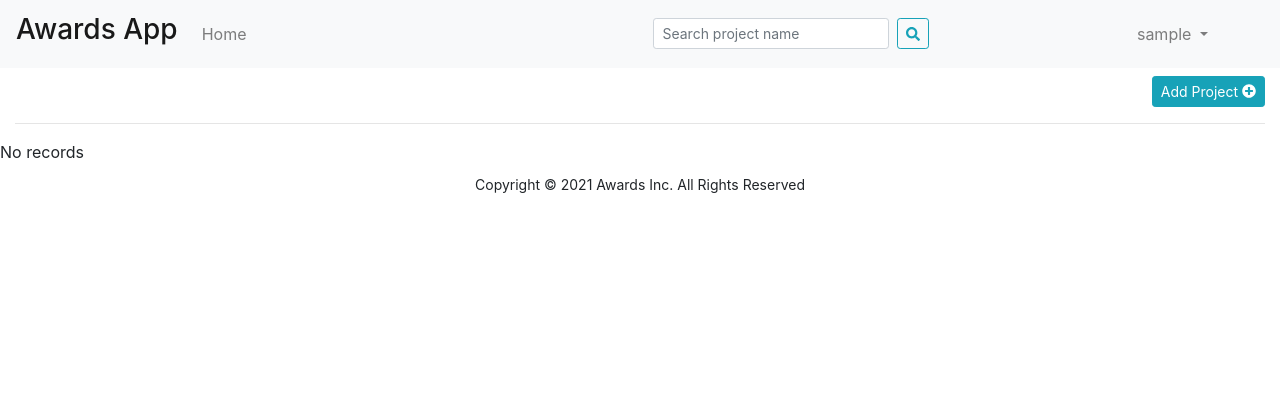
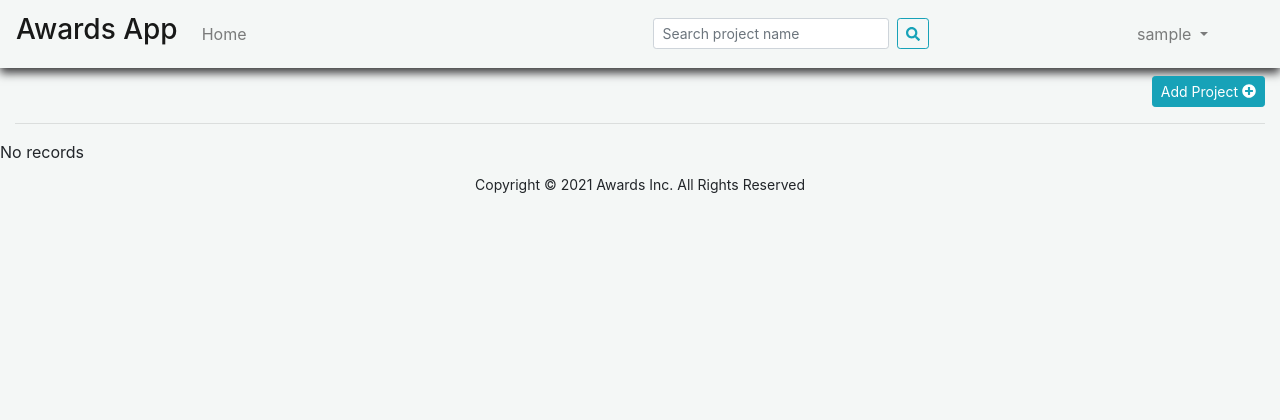
Before and after one commit to KenThumi/awards, a Django app: page / in a window 1280 px wide. Shown: the top 420 px of the page. Run offline with Django 3.2, Linux system fonts and the light colour scheme; the visitor is signed in with stand-in values (Sample User, id 1); data that the repository does not hold is empty; some libraries are stand-ins or nearby versions.

Commit message:
Added some style on navbar and mock up

```diff
--- a/static/css/styles.css
+++ b/static/css/styles.css
@@ -14,3 +14,11 @@
 .card img{
         width: 100%;
 }
+
+body{
+    background-color: #f4f7f6;
+}
+.navbar{
+    background-color: #f4f7f6;
+    box-shadow: 0px 5px 9px #3c3c3e;
+}
--- a/websites/templates/navbar.html
+++ b/websites/templates/navbar.html
@@ -1,4 +1,4 @@
-<nav class="navbar navbar-expand-lg navbar-light bg-light">
+<nav class="navbar  fixed-topp navbar-expand-lg navbar-light" >
     <a class="navbar-brand" href="{%url 'home'%}">
         <h3>
              Awards App
```
Also changed, not shown: MockUPAwards.png (added).
